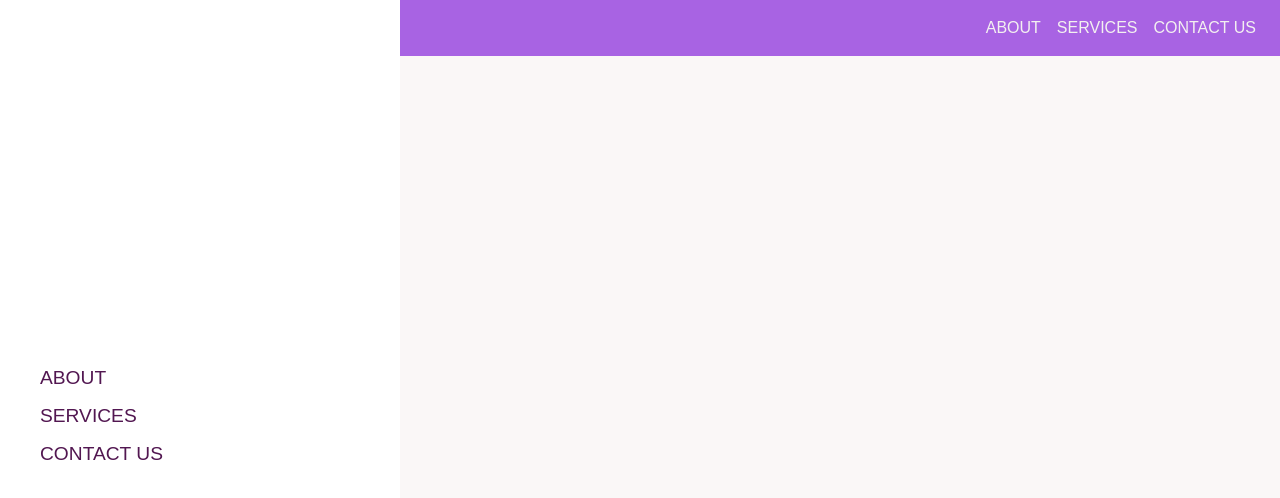
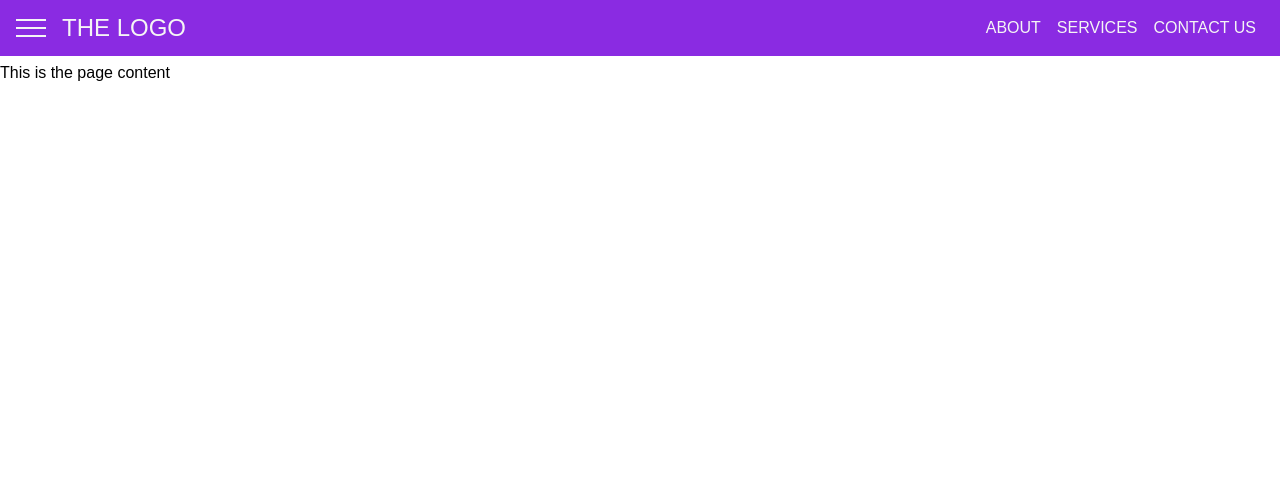
Before and after one commit to AffiliateThis/mainreactnavbar, a React (Create React App) app: page / in a window 1280 px wide. Shown: the top 498 px of the page. Built offline with nearby package versions, Linux system fonts and the light colour scheme.

Commit message:
The sidedrawer is opening and closing and seems to working correctly.  Next step is to do some animation in order to smooth the transition of the sidedrawer opening and closing.

```diff
--- a/src/App.js
+++ b/src/App.js
@@ -5,23 +5,32 @@
 import Backdrop from "./components/Backdrop/Backdrop";
 
 class App extends Component {
-  state = { SideDrawerOpens: false };
+  state = { sideDrawerOpen: false };
 
   drawerToggleClickHandler = () => {
     this.setState(prevState => {
-      return { SideDrawerOpen: !prevState.SideDrawerOpen };
+      return { sideDrawerOpen: !prevState.sideDrawerOpen };
     });
+  };
+
+  backdropClickHandler = () => {
+    this.setState({ sideDrawerOpen: false });
   };
 
   render() {
     let sideDrawer;
     let backdrop;
 
+    if (this.state.sideDrawerOpen) {
+      sideDrawer = <SideDrawer />;
+      backdrop = <Backdrop click={this.backdropClickHandler} />;
+    }
+
     return (
       <div style={{ height: "100%" }}>
-        <Toolbar />
-        <SideDrawer />
-        <Backdrop />
+        <Toolbar drawerClickHandler={this.drawerToggleClickHandler} />
+        {sideDrawer}
+        {backdrop}
 
         <main style={{ marginTop: "64px" }}>
           <p>This is the page content</p>
--- a/src/components/Backdrop/Backdrop.js
+++ b/src/components/Backdrop/Backdrop.js
@@ -1,7 +1,8 @@
 import React from "react";
 
 import "./Backdrop.css";
-
-const backDrop = props => <div className="backdrop" />;
+//  this executes whats in the click handler of the method in the function
+const backDrop = props => (<div className="backdrop" onClick={props.click} />
+);
 
 export default backDrop;
--- a/src/components/SideDrawer/DrawerToggleButton.js
+++ b/src/components/SideDrawer/DrawerToggleButton.js
@@ -3,7 +3,7 @@
 import "./DrawerToggleButton.css";
 
 const drawerToggleButton = props => (
-  <button className="toggle-button">
+  <button className="toggle-button" onClick={props.click}>
     <div className="toggle-button-line"></div>
     <div className="toggle-button-line"></div>
     <div className="toggle-button-line"></div>
--- a/src/components/SideDrawer/SideDrawer.css
+++ b/src/components/SideDrawer/SideDrawer.css
@@ -1,7 +1,7 @@
 .side-drawer {
   height: 100%;
   background: white;
-  box-shadow: 2px 0px 5x rgba(0, 0, 0, 0.5);
+  box-shadow: 2px 0px 7px rgba(0, 0, 0, 0.5);
   position: fixed;
   top: 0;
   left: 0;
--- a/src/components/Toolbar/Toolbar.js
+++ b/src/components/Toolbar/Toolbar.js
@@ -8,7 +8,7 @@
   <header className="toolbar">
     <nav className="toolbar_navigation">
       <div>
-        <DrawerToggleButton />
+        <DrawerToggleButton click={props.drawerClickHandler}/>
       </div>
       <div className="toolbar_logo">
         <a href="/"> THE LOGO</a>
```
